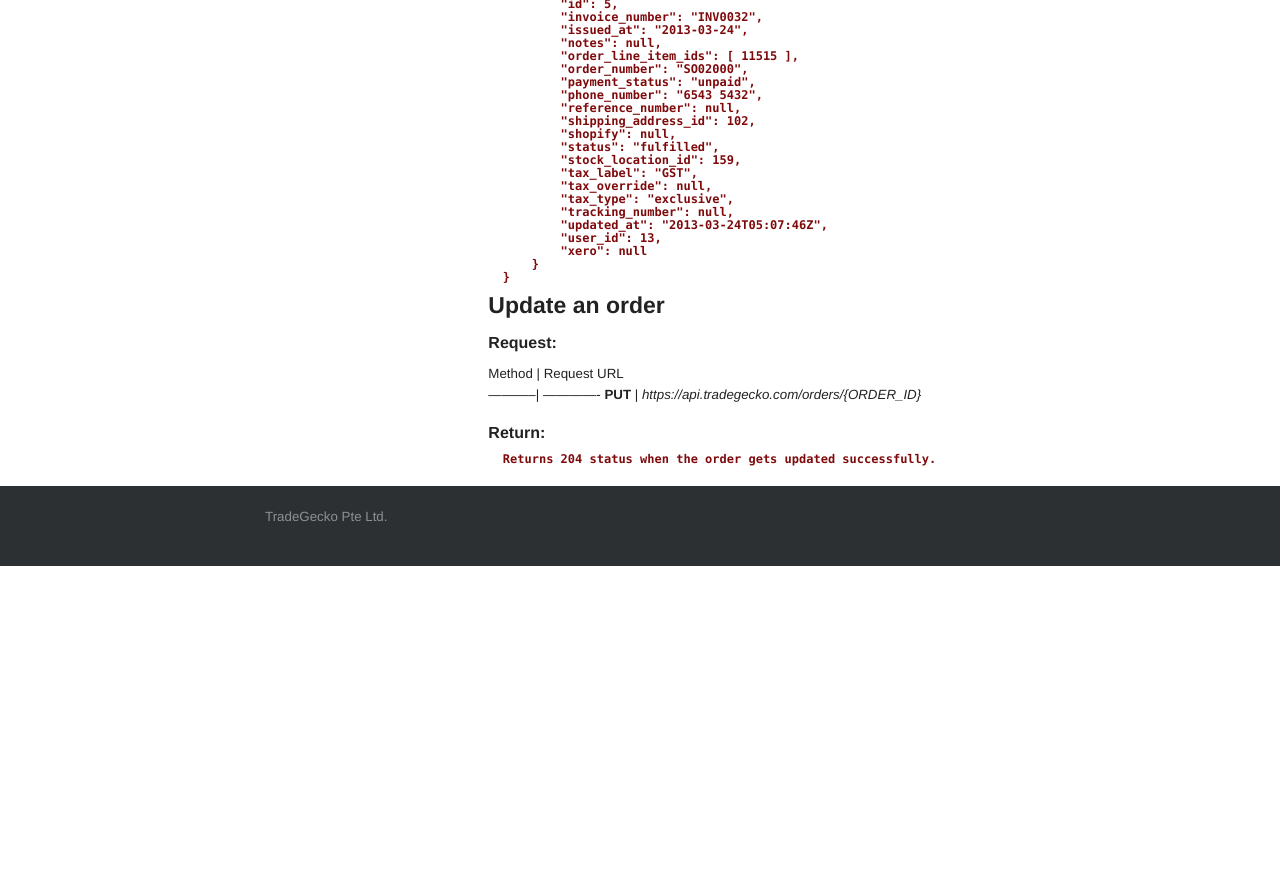
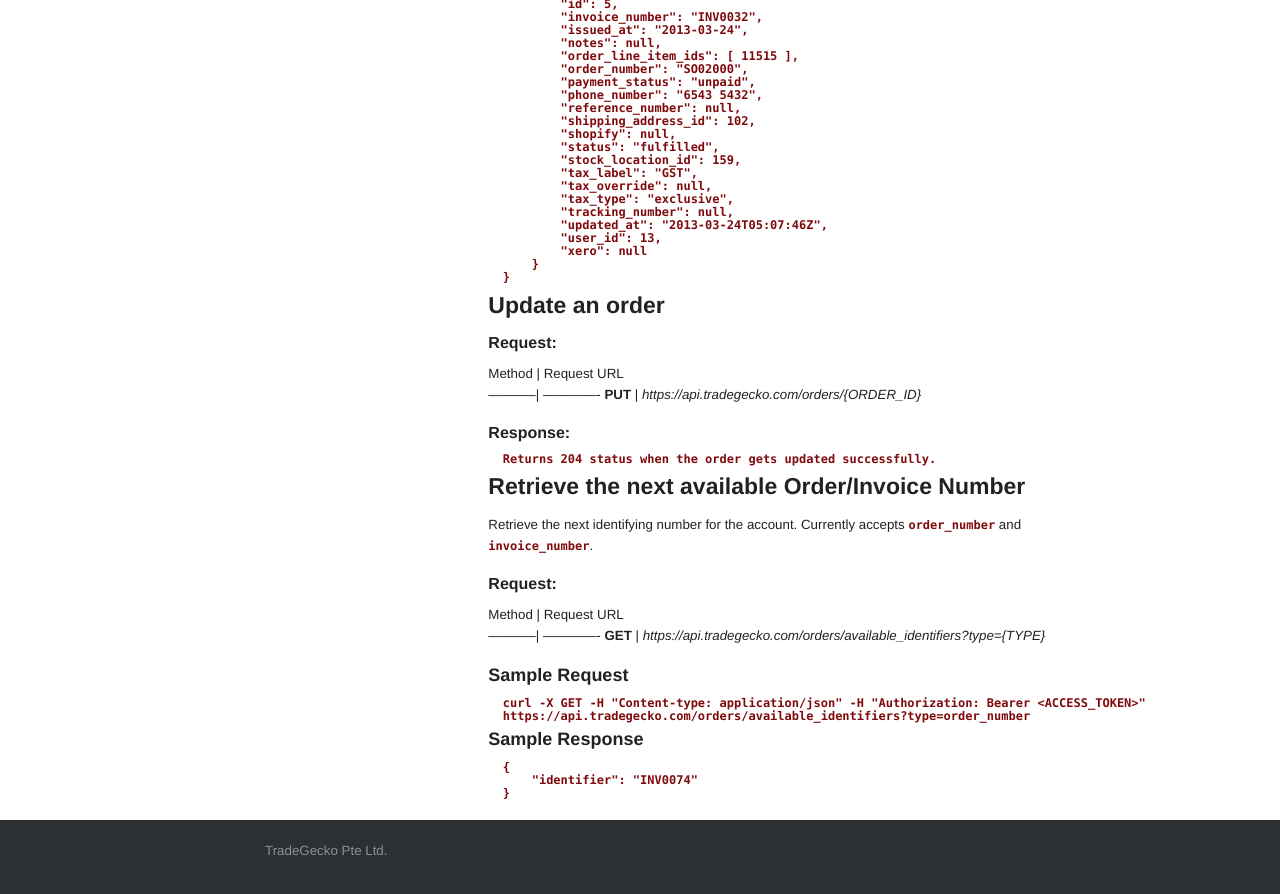
Before and after one commit to tradegecko/docs_old, a Jekyll site: the page built from _posts/2013-01-24-order.md, in a window 1280 px wide and 900 px high, scrolled down 1704 px. Shown: the top 894 px of the window. Built offline with Jekyll 4.4.1, drawn with Linux system fonts in a browser that asks for light colours; Markdown is read by kramdown in place of the engine named in the settings; before the commit the page ends 2270 px from its top, so only the background shows below that.

Commit message:
add available_identifiers to Order

```diff
--- a/_posts/2013-01-24-order.md
+++ b/_posts/2013-01-24-order.md
@@ -54,7 +54,7 @@ Method     | Request URL
 ######     Request:
 Method     | Request URL
 -----------| -------------
-**PUT**    | *https://api.tradegecko.com/orders/{ORDER_ID}*
+**GET**    | *https://api.tradegecko.com/orders/{ORDER_ID}*
 
 ##### Sample Response
 
@@ -144,5 +144,24 @@ Method     | Request URL
 -----------| -------------
 **PUT**    | *https://api.tradegecko.com/orders/{ORDER_ID}*
 
-###### Return:
+###### Response:
       Returns 204 status when the order gets updated successfully.
+
+####   Retrieve the next available Order/Invoice Number
+Retrieve the next identifying number for the account. Currently accepts `order_number` and `invoice_number`.
+
+######     Request:
+Method     | Request URL
+-----------| -------------
+**GET**    | *https://api.tradegecko.com/orders/available_identifiers?type={TYPE}*
+
+##### Sample Request
+
+      curl -X GET -H "Content-type: application/json" -H "Authorization: Bearer <ACCESS_TOKEN>"
+      https://api.tradegecko.com/orders/available_identifiers?type=order_number
+
+##### Sample Response
+
+      {
+          "identifier": "INV0074"
+      }
```
